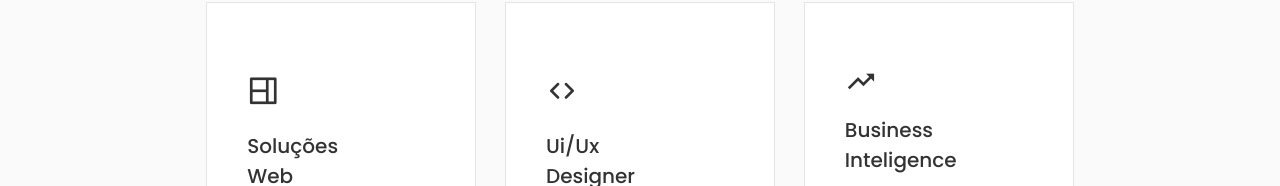
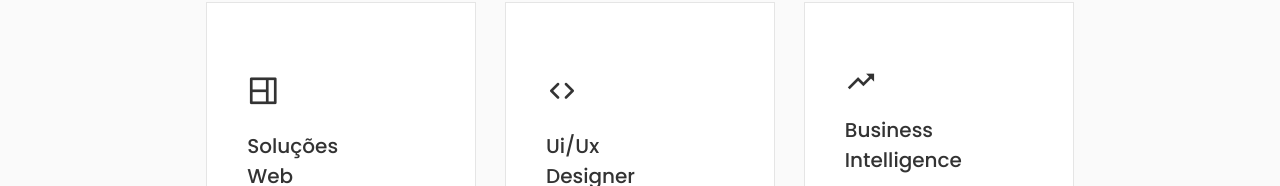
Before and after one commit to keystonealves/keystone-portfolio, a React (Create React App) app: page / in a window 1280 px wide. Shown: the part 2686-2872 px from the top of the page. Built offline with nearby package versions, Linux system fonts and the light colour scheme.

Commit message:
Corrigindo erros de ortografia

```diff
--- a/src/components/about/About.jsx
+++ b/src/components/about/About.jsx
@@ -21,7 +21,7 @@ const About = () => {
                         Desenvolvedor Web (Frontend), crio soluções com interface de usuário UI/UX impactantes, utilizando <b>ReactJS e Material UI</b> como bibliotecas para desenvolvimento dos projetos em qualquer complexibilidade ou escala.
                         <br />
                         <br />
-                        Trabalho também como especialista BI (Business Inteligence), atuando em uma grande variedade de projetos (do simples ao complexo), análises de dados, gerenciamento de KPIs, implatações de ferramentas de inteligência de negócio, automatização de processos, entre outras funções.
+                        Trabalho também como especialista BI (Business Intelligence), atuando em uma grande variedade de projetos (do simples ao complexo), análises de dados, gerenciamento de KPIs, implantações de ferramentas de inteligência de negócio, automatização de processos, entre outras funções.
                         <br />
                         <br />
                         Com BI, tenho experiência com SQL Server, MariaDB, MongoDB, MySQL, entre outros bancos de dados, desde simples requisições até modelagem física das tabelas, utilizo como ferramenta principal para estruturar/modelar as informações o <b>Power Bi</b>, que atualmente é amplamente adotado pelas empresas para análise e gestão de indicadores.
--- a/src/components/services/Services.jsx
+++ b/src/components/services/Services.jsx
@@ -129,7 +129,7 @@ const Services = () => {
                     <div>
                         <i className="bx bx-trending-up services__icon"></i>
                         <h3 className="services__title">
-                            Business <br /> Inteligence
+                            Business <br /> Intelligence
                         </h3>
                     </div>
 
@@ -141,7 +141,7 @@ const Services = () => {
                         <div className="services__modal-content">
                             <i onClick={() => toggleTab(0)} className="uil uil-times services__modal-close"></i>
 
-                            <h3 className="services__modal-title">Business Inteligence (BI)</h3>
+                            <h3 className="services__modal-title">Business Intelligence (BI)</h3>
                             <p className="services__modal-description">
                             Business Intelligence, ou BI, é um conjunto de ferramentas, processos e metodologias que ajudam as empresas a transformar dados brutos em informações valiosas e acionáveis para a tomada de decisões. Ele pode ser usado para monitorar o desempenho de uma empresa em vários níveis, desde o financeiro até o operacional, além de permitir a análise de tendências, identificação de oportunidades e ameaças, e a otimização de processos.
                             </p>
```
